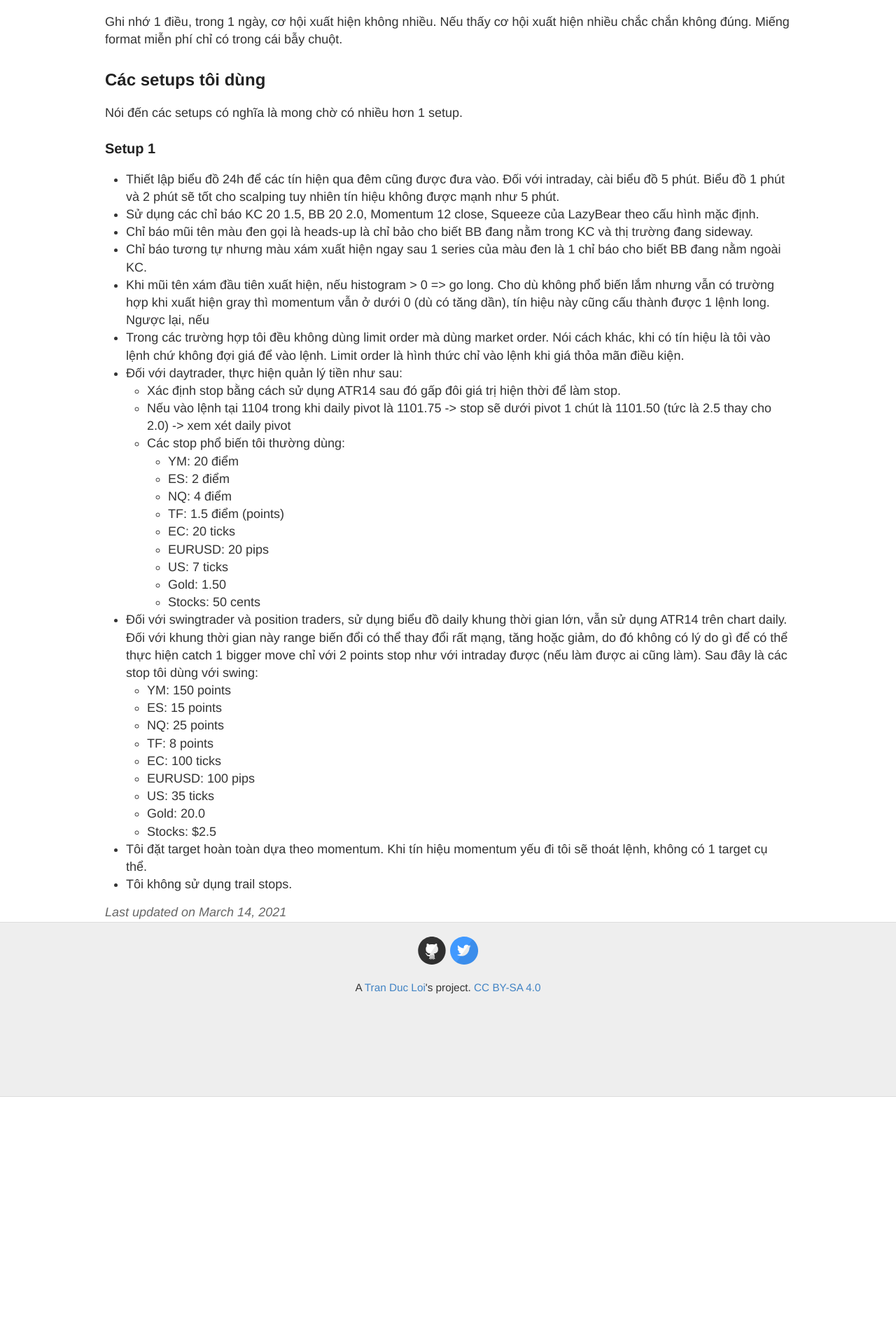
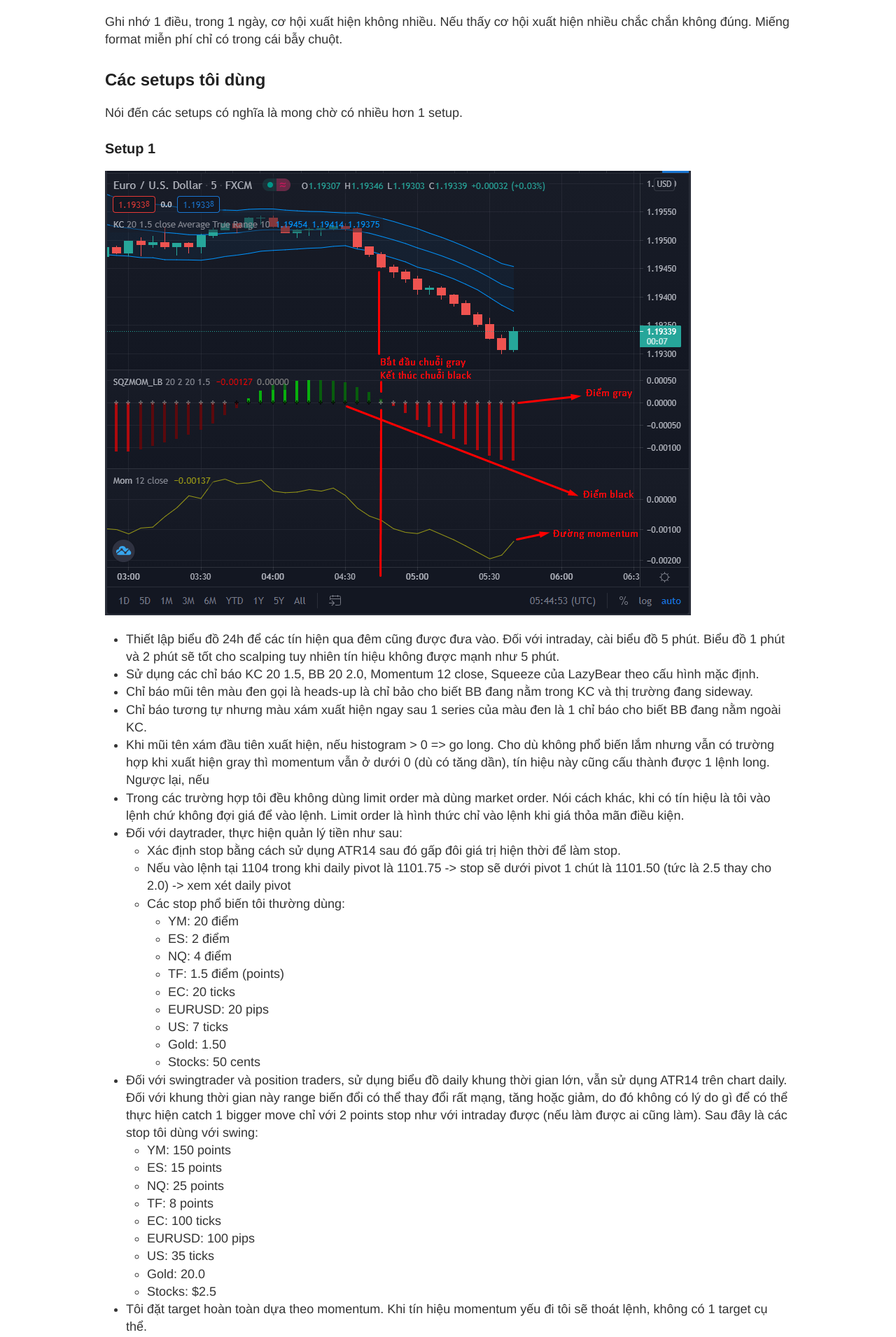
Before and after one commit to loitd/loitd.github.io, a Jekyll site: the page built from _posts/2021-03-14-squeeze-trading.md, in a window 1280 px wide. Shown: the part 2187-4097 px from the top of the page at 70% size. Built offline with Jekyll 4.4.1, drawn with Linux system fonts in a browser that asks for light colours; before the commit the page ends 3754 px from its top, so only the background shows below that.

Commit message:
updated-by-loitd

```diff
--- a/_posts/2021-03-14-squeeze-trading.md
+++ b/_posts/2021-03-14-squeeze-trading.md
@@ -53,6 +53,7 @@ Ghi nhớ 1 điều, trong 1 ngày, cơ hội xuất hiện không nhiều. Nế
 ## Các setups tôi dùng
 Nói đến các setups có nghĩa là mong chờ có nhiều hơn 1 setup.
 ### Setup 1
+![squeeze-setup-01]({{ site.baseurl }}/images/20210315/squeeze-setup-01.png)
 - Thiết lập biểu đồ 24h để các tín hiện qua đêm cũng được đưa vào. Đối với intraday, cài biểu đồ 5 phút. Biểu đồ 1 phút và 2 phút sẽ tốt cho scalping tuy nhiên tín hiệu không được mạnh như 5 phút.
 - Sử dụng các chỉ báo KC 20 1.5, BB 20 2.0, Momentum 12 close, Squeeze của LazyBear theo cấu hình mặc định.
 - Chỉ báo mũi tên màu đen gọi là heads-up là chỉ bảo cho biết BB đang nằm trong KC và thị trường đang sideway.
```
Also changed, not shown: images/20210315/squeeze-setup-01.png (added).
